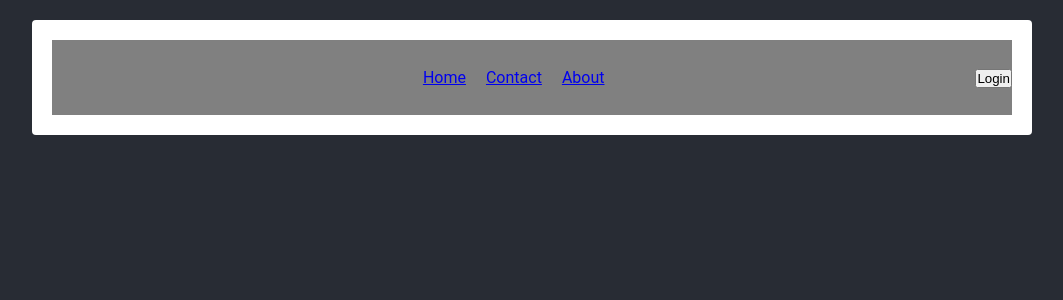
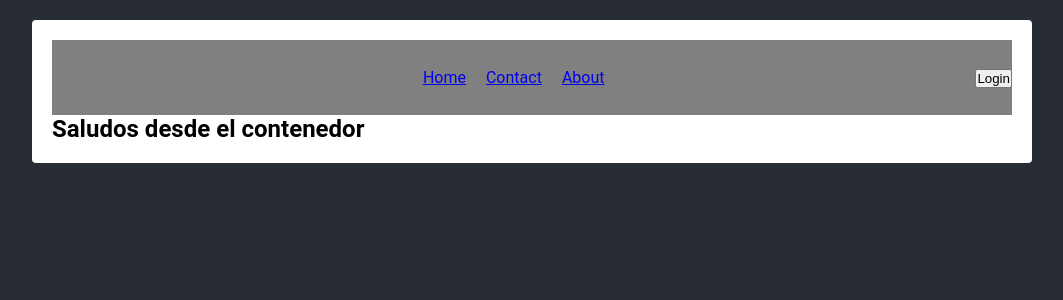
Before and after one commit to leomel266/Coder-Melchiori, a React (Create React App) app: page / in a window 1280 px wide. Shown: the top 300 px of the page, without its empty margins (108-1171 px from the left). Built offline with nearby package versions, Linux system fonts and the light colour scheme.

Commit message:
container

```diff
--- a/src/App.js
+++ b/src/App.js
@@ -1,12 +1,13 @@
 import './App.css';
 import NavBar from './components/NavBar/NavBar';
+import ItemListContainer1 from './components/ItemListContainer1';
 
 function App() {
   return (
     <div className='container'>
       <header className='header'>
-        <NavBar />
-
+        <NavBar/>
+        <ItemListContainer1 greetings='Saludos desde el contenedor'/>
       </header>
 
     </div>
--- /dev/null
+++ b/src/components/ItemListContainer1.js
@@ -0,0 +1,11 @@
+import React from 'react';
+
+const ItemListContainer1 = ({greetings}) => {
+    return (
+        <div>
+            <h2>{greetings} </h2>
+        </div>
+    );
+}
+
+export default ItemListContainer1;
```
Also changed, not shown: src/components/NavBar/cart/CartWidget.js (added).
